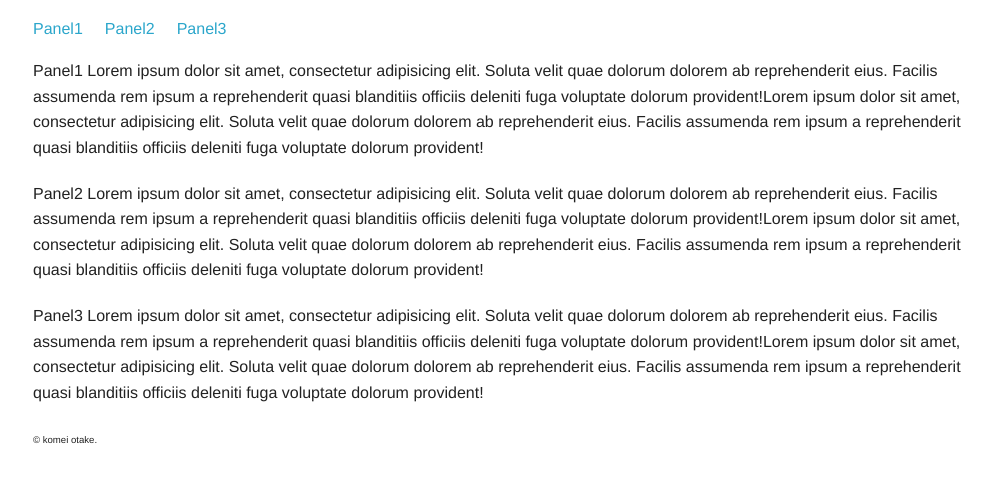
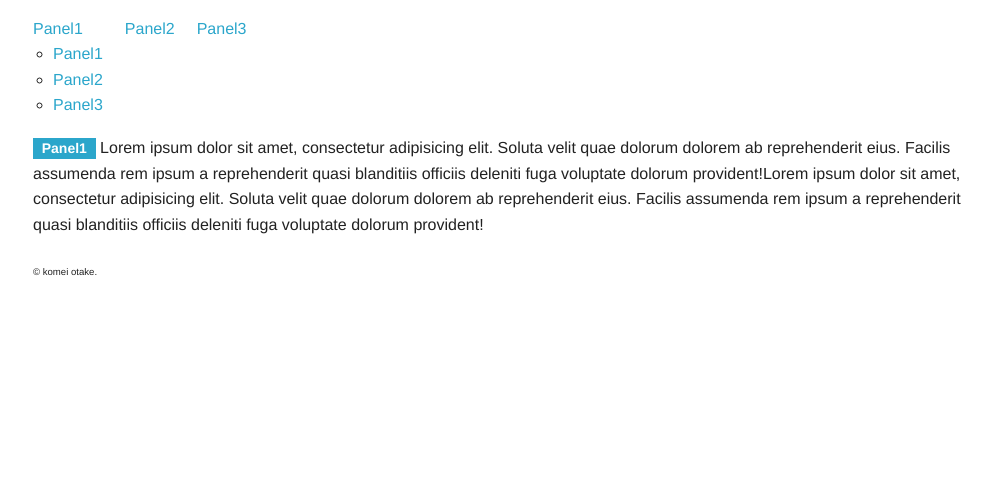
Before and after one commit to bamboo-c/generalTab, a plain HTML site: page index.html in a window 1280 px wide. Shown: the part 167-648 px from the top of the page, without its empty margins (122-1114 px from the left). Drawn offline with Linux system fonts and the light colour scheme.

Commit message:
vision up01

```diff
--- a/index.html
+++ b/index.html
@@ -18,25 +18,29 @@
 <h2 class="subheader">jquery.generalTab.js</h2>
 <div class="js-generalTabNavigation">
 <ul class="inline-list">
+<li><a href="#panel1">Panel1</a>
+<ul>
 <li><a href="#panel1">Panel1</a></li>
+<li><a href="#panel2">Panel2</a></li>
+<li><a href="#panel3">Panel3</a></li>
+</ul>
+</li>
 <li><a href="#panel2">Panel2</a></li>
 <li><a href="#panel3">Panel3</a></li>
 </ul>
 <!-- /.generalTabNavigation --></div>
 
-<div class="js-generalTabBody">
-<section id="panel1" class="active">
-<p>Panel1 Lorem ipsum dolor sit amet, consectetur adipisicing elit. Soluta velit quae dolorum dolorem ab reprehenderit eius. Facilis assumenda rem ipsum a reprehenderit quasi blanditiis officiis deleniti fuga voluptate dolorum provident!Lorem ipsum dolor sit amet, consectetur adipisicing elit. Soluta velit quae dolorum dolorem ab reprehenderit eius. Facilis assumenda rem ipsum a reprehenderit quasi blanditiis officiis deleniti fuga voluptate dolorum provident!</p>
+<section id="panel1" class="js-generalTabBody active">
+<p><span class="label">Panel1</span> Lorem ipsum dolor sit amet, consectetur adipisicing elit. Soluta velit quae dolorum dolorem ab reprehenderit eius. Facilis assumenda rem ipsum a reprehenderit quasi blanditiis officiis deleniti fuga voluptate dolorum provident!Lorem ipsum dolor sit amet, consectetur adipisicing elit. Soluta velit quae dolorum dolorem ab reprehenderit eius. Facilis assumenda rem ipsum a reprehenderit quasi blanditiis officiis deleniti fuga voluptate dolorum provident!</p>
 <!-- /#panel1 --></section>
 
-<section id="panel2">
-<p>Panel2 Lorem ipsum dolor sit amet, consectetur adipisicing elit. Soluta velit quae dolorum dolorem ab reprehenderit eius. Facilis assumenda rem ipsum a reprehenderit quasi blanditiis officiis deleniti fuga voluptate dolorum provident!Lorem ipsum dolor sit amet, consectetur adipisicing elit. Soluta velit quae dolorum dolorem ab reprehenderit eius. Facilis assumenda rem ipsum a reprehenderit quasi blanditiis officiis deleniti fuga voluptate dolorum provident!</p>
+<section id="panel2" class="js-generalTabBody">
+<p><span class="alert label">Panel2</span> Lorem ipsum dolor sit amet, consectetur adipisicing elit. Soluta velit quae dolorum dolorem ab reprehenderit eius. Facilis assumenda rem ipsum a reprehenderit quasi blanditiis officiis deleniti fuga voluptate dolorum provident!Lorem ipsum dolor sit amet, consectetur adipisicing elit. Soluta velit quae dolorum dolorem ab reprehenderit eius. Facilis assumenda rem ipsum a reprehenderit quasi blanditiis officiis deleniti fuga voluptate dolorum provident!</p>
 <!-- /#panel1 --></section>
 
-<section id="panel3">
-<p>Panel3 Lorem ipsum dolor sit amet, consectetur adipisicing elit. Soluta velit quae dolorum dolorem ab reprehenderit eius. Facilis assumenda rem ipsum a reprehenderit quasi blanditiis officiis deleniti fuga voluptate dolorum provident!Lorem ipsum dolor sit amet, consectetur adipisicing elit. Soluta velit quae dolorum dolorem ab reprehenderit eius. Facilis assumenda rem ipsum a reprehenderit quasi blanditiis officiis deleniti fuga voluptate dolorum provident!</p>
+<section id="panel3" class="js-generalTabBody">
+<p><span class="success label">Panel3</span> Lorem ipsum dolor sit amet, consectetur adipisicing elit. Soluta velit quae dolorum dolorem ab reprehenderit eius. Facilis assumenda rem ipsum a reprehenderit quasi blanditiis officiis deleniti fuga voluptate dolorum provident!Lorem ipsum dolor sit amet, consectetur adipisicing elit. Soluta velit quae dolorum dolorem ab reprehenderit eius. Facilis assumenda rem ipsum a reprehenderit quasi blanditiis officiis deleniti fuga voluptate dolorum provident!</p>
 <!-- /#panel1 --></section>
-<!-- /.js-generalTabBody --></div>
 <!-- /#tab --></section>
 
 <p><small>&copy; komei otake.</small></p>
@@ -48,7 +52,10 @@
 <script src="js/jquery.generalTab.js"></script>
 <script>
 (function($){
-	$(".js-generalTab").generalTab();
+	$(".js-generalTab").generalTab({
+		navigationClass:".js-generalTabNavigation",
+		panelClass:".js-generalTabBody"
+	});
 })(jQuery);
 </script>
 </body>
--- a/js/jquery.generalTab.js
+++ b/js/jquery.generalTab.js
@@ -4,10 +4,20 @@
  *  2013 Komei Otake
  *--------------------------------------------------------------------------*/
 ;(function($){
-	$.fn.generalTab = function(){
+	$.fn.generalTab = function(config){
+		var defaults = {
+			navigationClass:".generalTabNavigation",
+			panelClass:".generalTabBody"
+		};
+		var options = $.extend(defaults,config);
+		var generalTabNav   = $($(options.navigationClass).find("a"));
+		var generalTabPanel = $(options.panelClass);
+
+		generalTabPanel.not(".active").hide();
+
 		this.each(function() {
-			$(this).find(".js-generalTabNavigation a").on('click', function(ev) {
-				$($(this).attr('href')).parent().children().hide();
+			$(this).find(generalTabNav).on('click', function(ev) {
+				$(generalTabPanel).hide();
 				$($(this).attr('href')).show();
 				return false;
 			});
```
